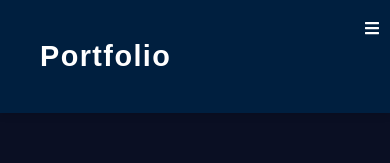
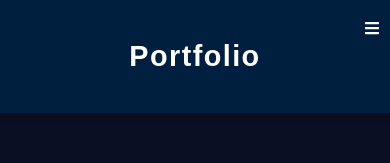
Before and after one commit to Sannidhishetty-17/portfolio, a React (Vite) app: page / in a window 390 px wide. Shown: the top 163 px of the page. Built offline with nearby package versions, Linux system fonts and the light colour scheme.

Commit message:
Update navbar.module.css

```diff
--- a/src/components/Navbar/navbar.module.css
+++ b/src/components/Navbar/navbar.module.css
@@ -77,7 +77,7 @@
 /* Ensure the links display as a row on larger screens */
 @media (min-width: 768px) {
   .show {
-    display: flex; /* Inline-row display */
+
     flex-direction: row;
     position: static; /* Reset position */
     background-color: transparent; /* Remove background */
@@ -90,3 +90,17 @@
     display: flex; /* Keep the default horizontal layout */
   }
 }
+
+@media (max-width: 480px){
+  .nav{
+    flex-direction: column;
+    text-align: center;
+    align-items: center;
+  }
+  .sections{
+    flex-direction: column;
+    text-align: center;
+    align-items: center;
+  }
+
+}
```
